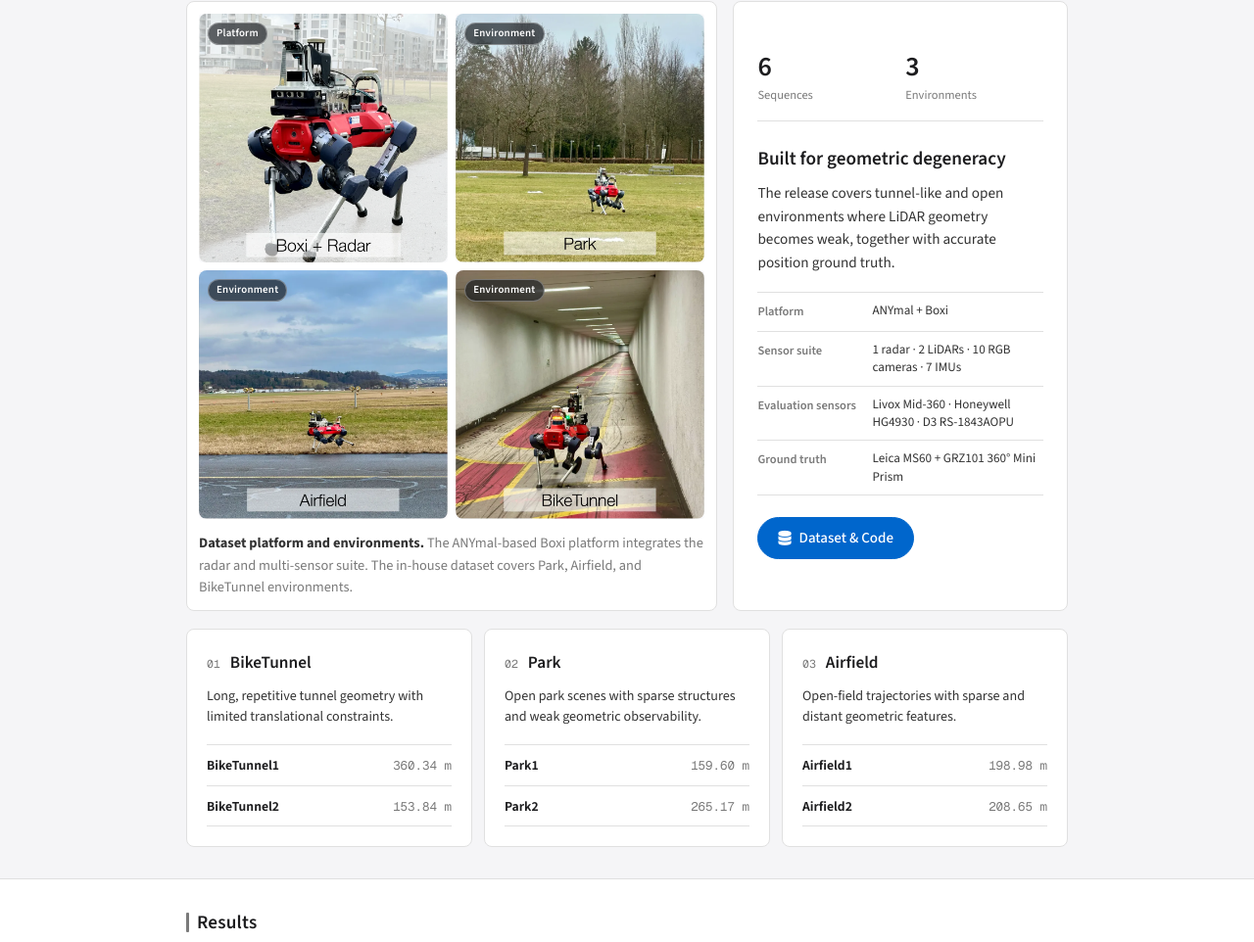
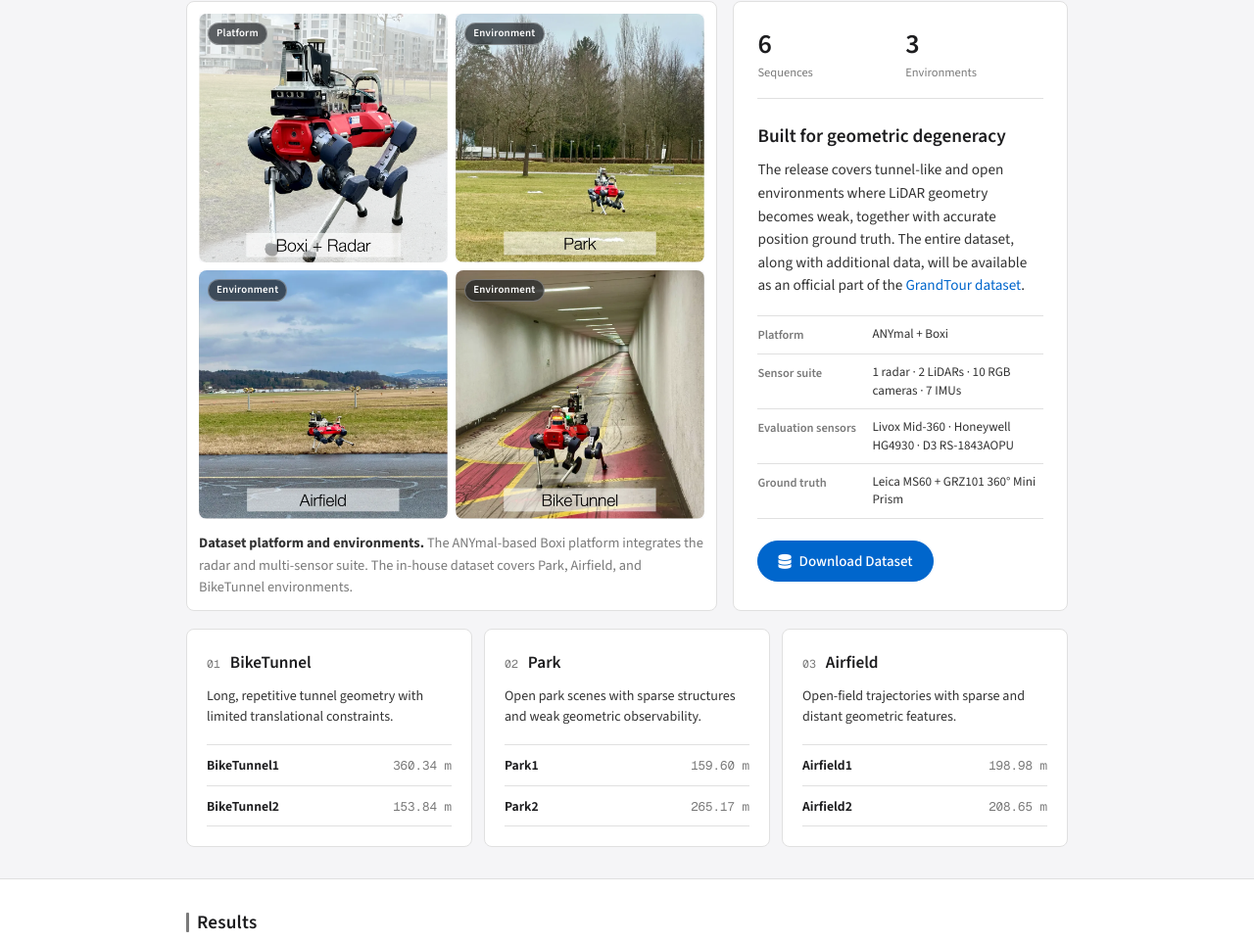
Before and after one commit to ChiyunNoh/TRaIL-Odom, a plain HTML site: page index.html in a window 1280 px wide. Shown: the part 1577-2539 px from the top of the page at 98% size. Drawn offline with Linux system fonts and the light colour scheme.

Commit message:
Add gdrive link

```diff
--- a/index.html
+++ b/index.html
@@ -182,7 +182,7 @@
             <i class="fab fa-youtube"></i>
             Video
           </a>
-          <a class="btn" href="#top">
+          <a class="btn" href="https://drive.google.com/drive/folders/1h7RYsnLOgKopE9LnrQ_HXnvU73e8aGJr?usp=drive_link" target="_blank" rel="noopener">
             <i class="fas fa-database"></i>
             Data
           </a>
@@ -273,16 +273,16 @@
               <div><strong>3</strong><span>Environments</span></div>
             </div>
             <h3>Built for geometric degeneracy</h3>
-            <p>The release covers tunnel-like and open environments where LiDAR geometry becomes weak, together with accurate position ground truth.</p>
+            <p>The release covers tunnel-like and open environments where LiDAR geometry becomes weak, together with accurate position ground truth. The entire dataset, along with additional data, will be available as an official part of the <a href="https://grand-tour.leggedrobotics.com/" target="_blank" rel="noopener">GrandTour dataset</a>.</p>
             <dl class="sensor-list">
               <div><dt>Platform</dt><dd>ANYmal + Boxi</dd></div>
               <div><dt>Sensor suite</dt><dd>1 radar · 2 LiDARs · 10 RGB cameras · 7 IMUs</dd></div>
               <div><dt>Evaluation sensors</dt><dd>Livox Mid-360 · Honeywell HG4930 · D3 RS-1843AOPU</dd></div>
               <div><dt>Ground truth</dt><dd>Leica MS60 + GRZ101 360° Mini Prism</dd></div>
             </dl>
-            <a class="btn btn--primary" href="#top">
+            <a class="btn btn--primary" href="https://drive.google.com/drive/folders/1h7RYsnLOgKopE9LnrQ_HXnvU73e8aGJr?usp=drive_link" target="_blank" rel="noopener">
               <i class="fas fa-database"></i>
-              Dataset &amp; Code
+              Download Dataset
             </a>
           </aside>
         </div>
```
